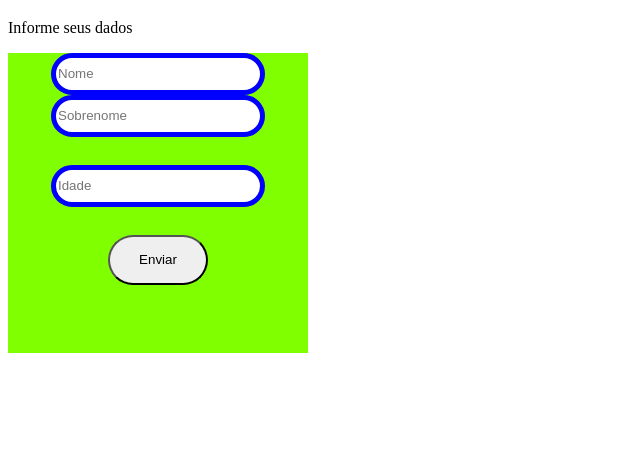
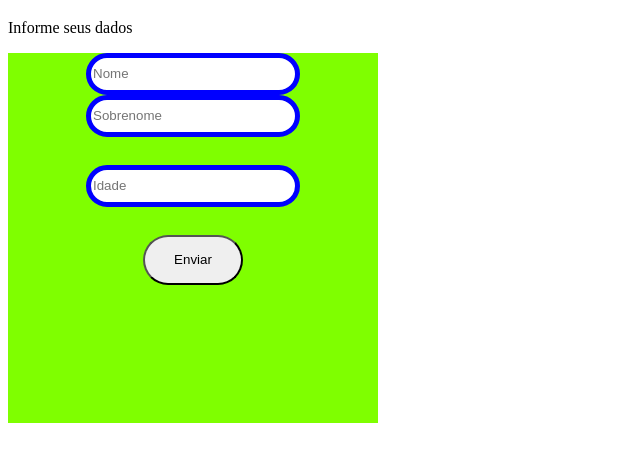
Before and after one commit to Deivid-Yago/Treinamento-de-input, a plain HTML site: page index.html in a window 1280 px wide. Shown: the part 61-522 px from the top of the page, without its empty margins (0-640 px from the left). Drawn offline with Linux system fonts and the light colour scheme.

Commit message:
Variaveis

```diff
--- a/style.css
+++ b/style.css
@@ -1,10 +1,21 @@
+:root{
+    --cor-primaria: red;
+    --texto-diferente: 24px;
+    --tamanho-opcional: 370px;
+}
+
+
+
+
+
+
 .container{
     font-family: Arial, Helvetica, sans-serif;
     font-size: 24px;
     color:aqua;
     background-color: chartreuse;
-    height: 300px;
-    width: 300px;
+    height: var(--tamanho-opcional, 300px);
+    width: var(--tamanho-opcional, 300px);
     text-align: center;
 }
 
@@ -17,7 +28,7 @@ input{
 }
 
 
-button {
+button{
     width: 100px;
     height: 50px;
     border-radius: 30px;
```
